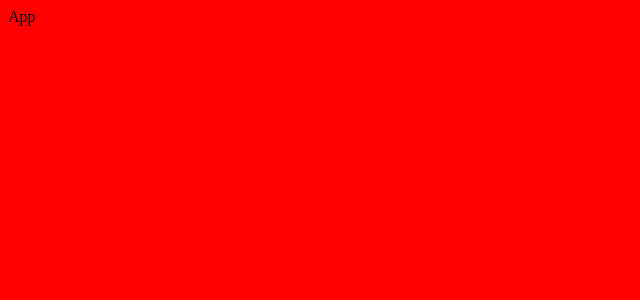
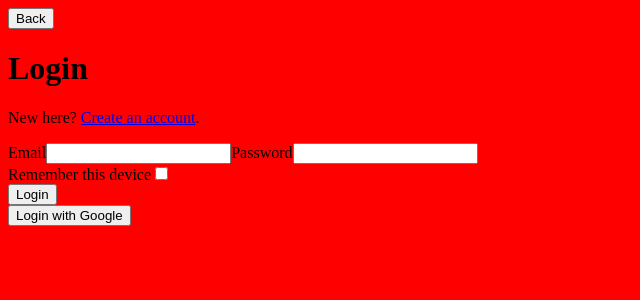
Before and after one commit to GlennCoding/crush-it-web-app, a React app: page / in a window 1280 px wide. Shown: the top 300 px of the page, without its empty margins (0-640 px from the left). Built offline with nearby package versions, Linux system fonts and the light colour scheme.

Commit message:
Imported functions

```diff
--- a/src/App.tsx
+++ b/src/App.tsx
@@ -1,5 +1,16 @@
 import React from "react";
+import HomePage from "./pages/home_page/HomePage";
+import LandingPage from "./pages/landing_page/LandingPage";
+import SignupPage from "./pages/signup_page/SignupPage";
+import LoginPage from "./pages/login_page/LoginPage";
 
 export default function App() {
-  return <div>App</div>;
+    return (
+        <div>
+            {/* <HomePage /> */}
+            {/* <LandingPage /> */}
+            {/* <SignupPage /> */}
+            <LoginPage />
+        </div>
+    );
 }
```
